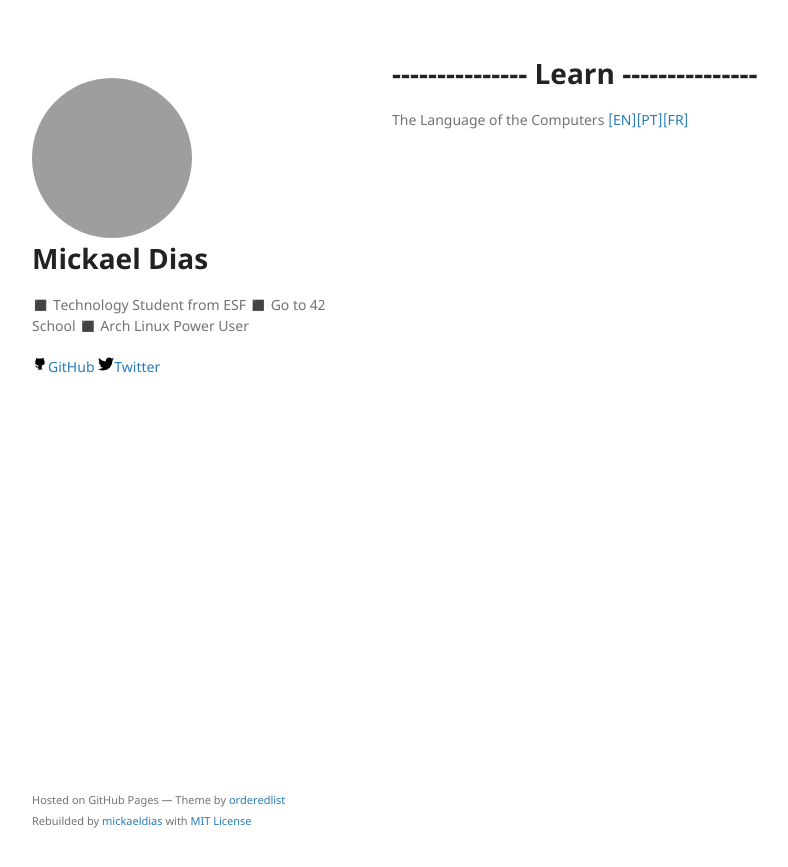
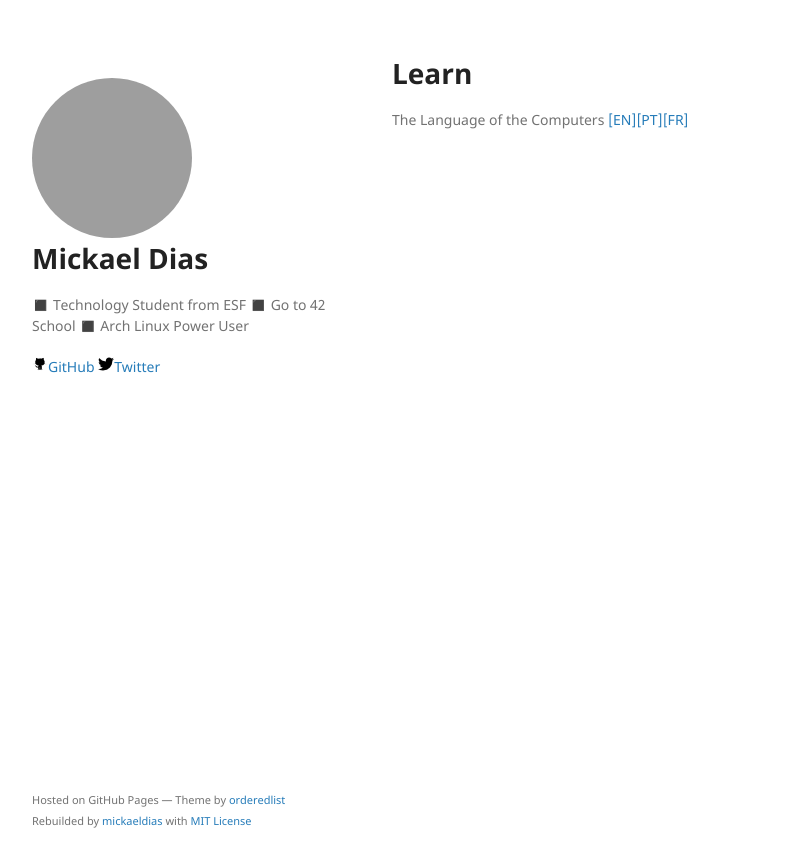
Before and after one commit to gliasa01/gliasa01.github.io, a Jekyll site: the page built from index.md, in a window 1280 px wide. Shown: the top 867 px of the page, without its empty margins (178-966 px from the left). Built offline with Jekyll 4.4.1, drawn with Linux system fonts in a browser that asks for light colours; some of the changed lines change nothing that is shown; grey boxes are pictures that could not be loaded.

Commit message:
Fix layers

```diff
--- a/index.md
+++ b/index.md
@@ -2,7 +2,8 @@
 layout: default
 ---
 <section>
-<h1><span>---------------</span> Learn <span>---------------</span></h1>
+<h1>Learn</h1>
 <p>The Language of the Computers <a href="">[EN]</a><a href="">[PT]</a><a href="">[FR]</a></p>
+
 {{ content }}
 </section>
```
